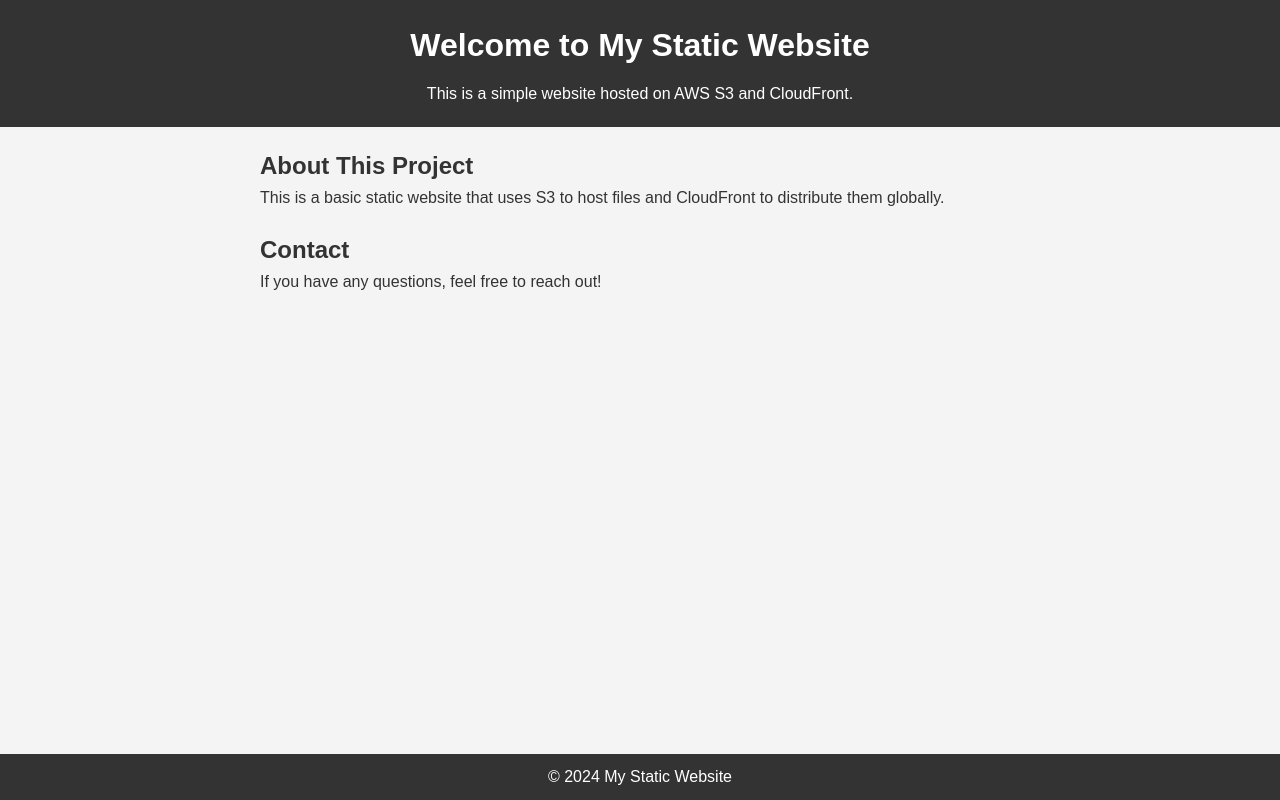
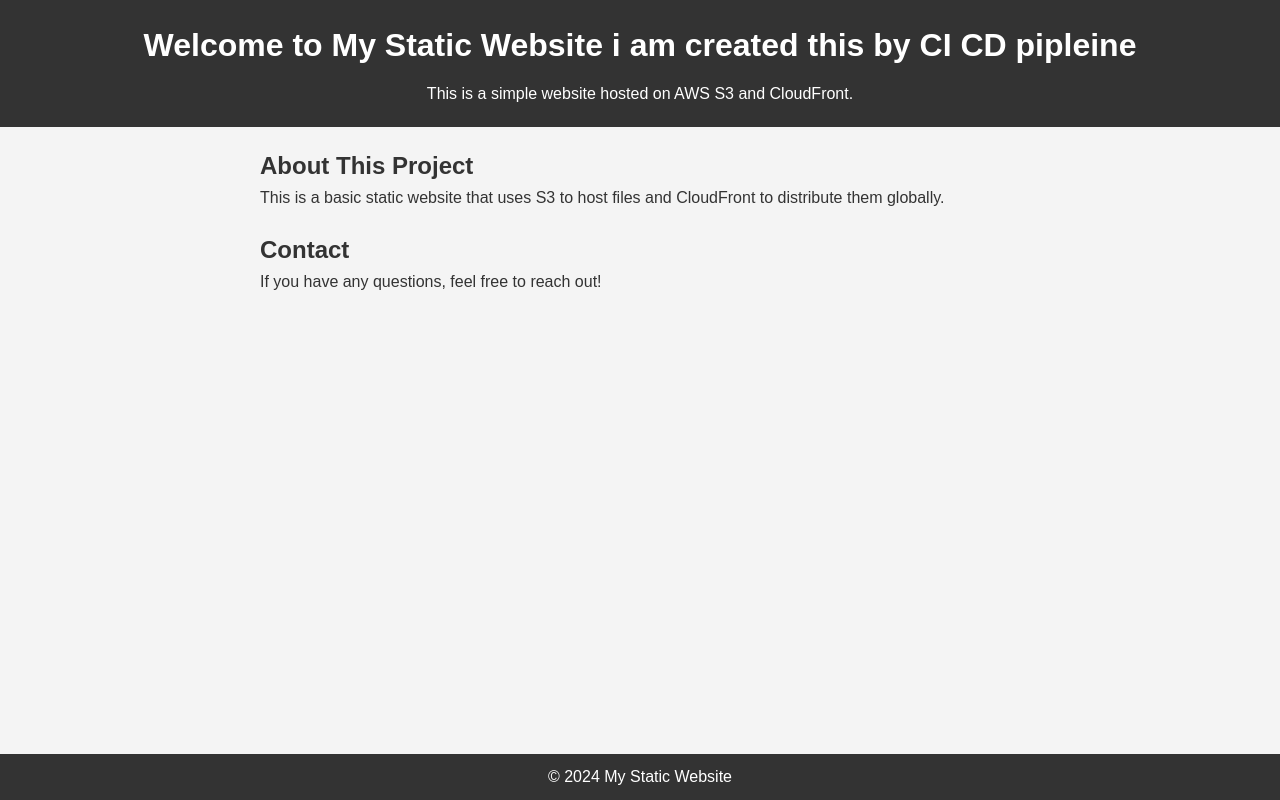
Before and after one commit to GouravSaini450/CI-CD-projet, a plain HTML site: page index.html in a window 1280 px wide. Drawn offline with Linux system fonts and the light colour scheme.

Commit message:
Update index.html

```diff
--- a/index.html
+++ b/index.html
@@ -8,7 +8,7 @@
 </head>
 <body>
     <header>
-        <h1>Welcome to My Static Website </h1>
+        <h1>Welcome to My Static Website i am created this by CI CD pipleine </h1>
         <p>This is a simple website hosted on AWS S3 and CloudFront.</p>
     </header>
 
```
